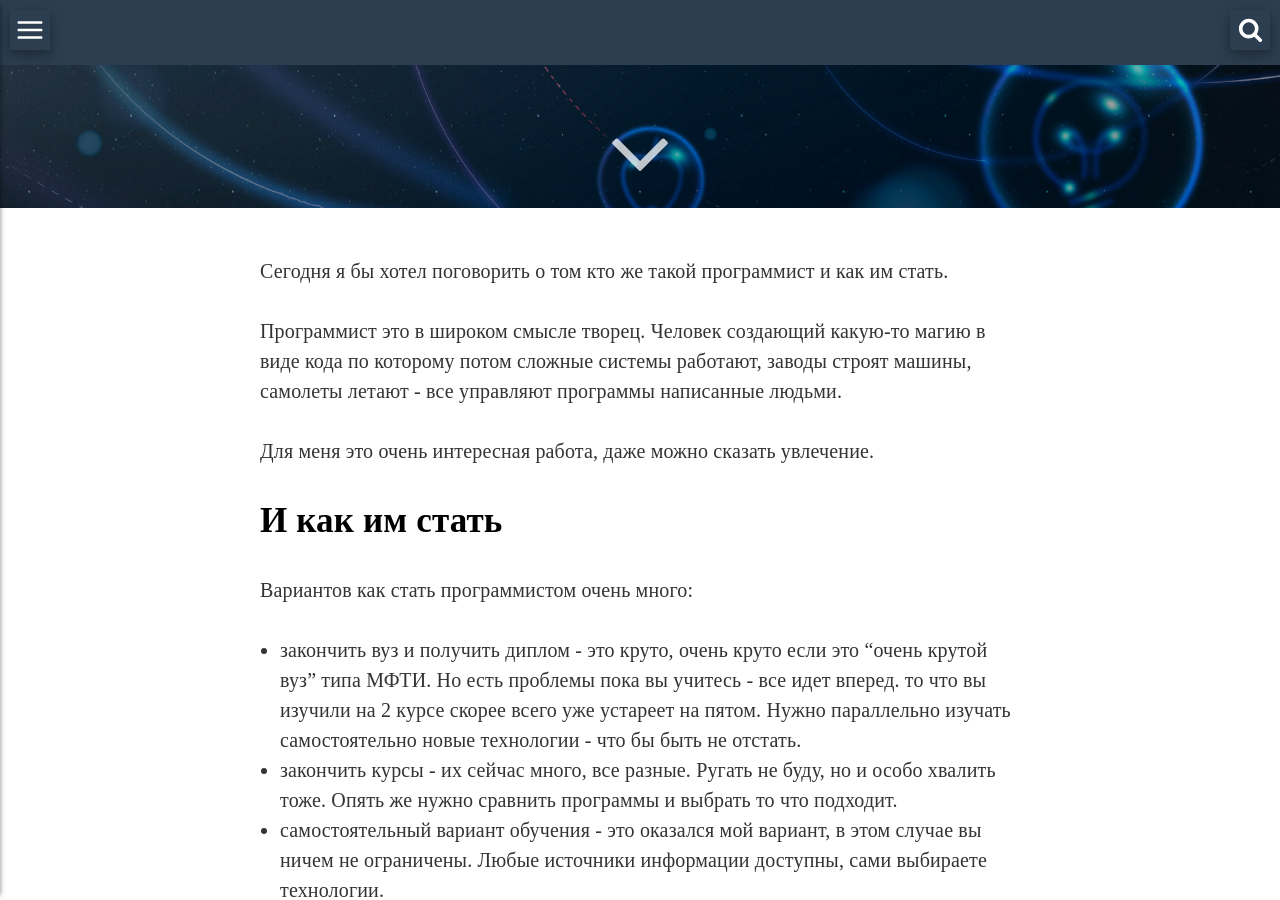
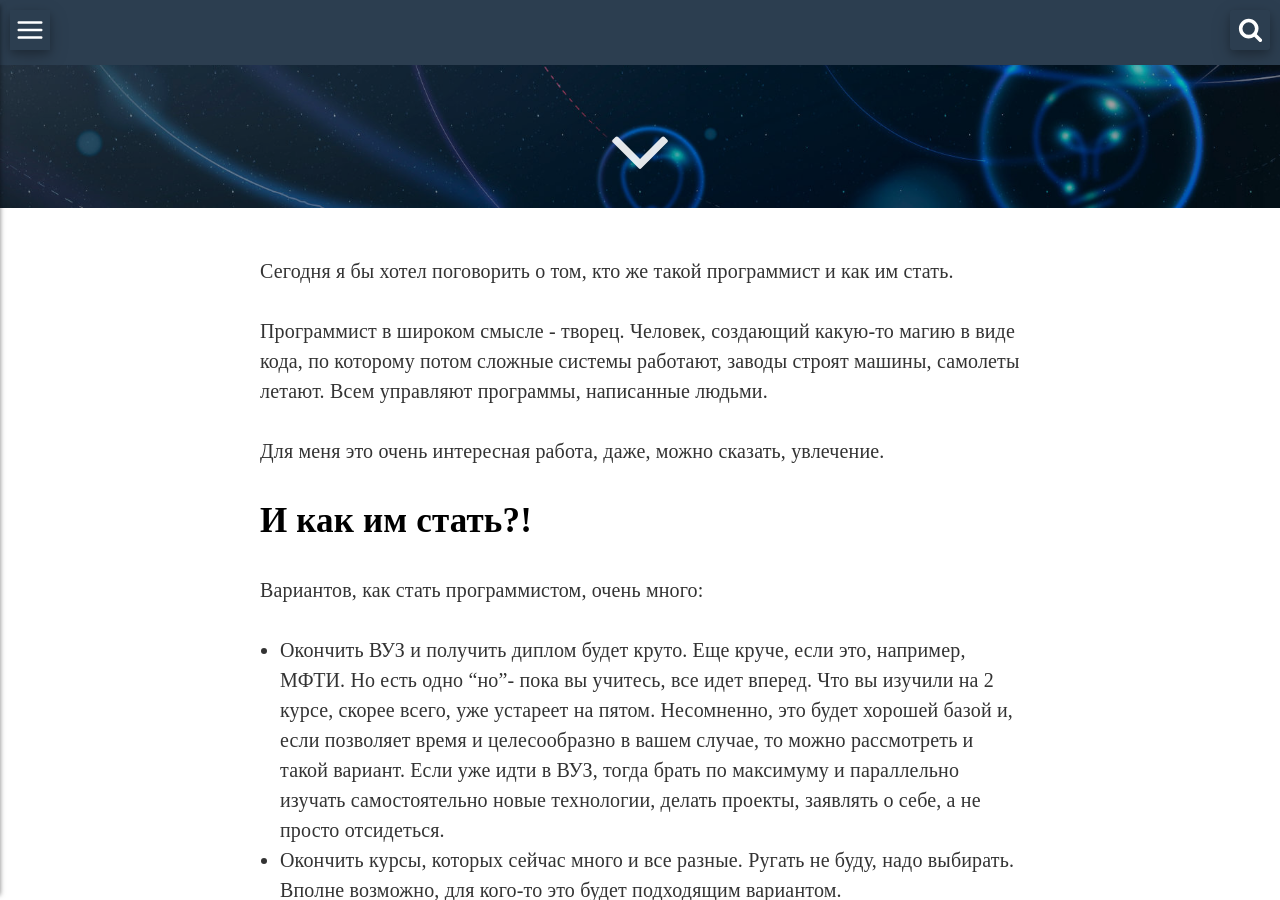
Before and after one commit to mukhinav/mukhinav.github.io, a Jekyll site: the page built from _posts/2023-07-07-tobe.md, in a window 1280 px wide and 900 px high, scrolled down 692 px. Built offline with Jekyll 4.4.1, drawn with Linux system fonts in a browser that asks for light colours; some of the changed text lies outside the part shown.

Commit message:
post fixed

```diff
--- a/_posts/2023-07-07-tobe.md
+++ b/_posts/2023-07-07-tobe.md
@@ -17,27 +17,28 @@ tags:
  - Курсы
 ---
 
-Сегодня я бы хотел поговорить о том кто же такой программист и как им стать.
+Сегодня я бы хотел поговорить о том, кто же такой программист и как им стать.
 
-Программист это в широком смысле творец. Человек создающий какую-то магию в виде кода по которому потом сложные системы работают, заводы строят машины, самолеты летают - все управляют программы написанные людьми.
+Программист в широком смысле - творец. Человек, создающий какую-то магию в виде кода, по которому потом сложные системы работают, заводы строят машины, самолеты летают. Всем управляют программы, написанные людьми.
 
-Для меня это очень интересная работа, даже можно сказать увлечение.
+Для меня это очень интересная работа, даже, можно сказать, увлечение.
 <!--more-->
 
-## И как им стать
+## И как им стать?!
 
-Вариантов как стать программистом очень много:
-- закончить вуз и получить диплом - это круто, очень круто если это "очень крутой вуз" типа МФТИ. Но есть проблемы пока вы учитесь - все идет вперед. то что вы изучили на 2 курсе скорее всего уже устареет на пятом. Нужно параллельно изучать самостоятельно новые технологии - что бы быть не отстать.
-- закончить курсы - их сейчас много, все разные. Ругать не буду, но и особо хвалить тоже. Опять же нужно сравнить программы и выбрать то что подходит.
-- самостоятельный вариант обучения - это оказался мой вариант, в этом случае вы ничем не ограничены. Любые источники информации доступны, сами выбираете технологии.
+Вариантов, как стать программистом, очень много:
+- Окончить ВУЗ и получить диплом будет круто. Еще круче, если это, например, МФТИ. Но есть одно "но"- пока вы учитесь, все идет вперед. Что вы изучили на 2 курсе, скорее всего, уже устареет на пятом. Несомненно, это будет хорошей базой и, если позволяет время и целесообразно в вашем случае, то можно рассмотреть и такой вариант. Если уже идти в ВУЗ, тогда брать по максимуму и параллельно изучать самостоятельно новые технологии, делать проекты, заявлять о себе, а не просто отсидеться.
+- Окончить курсы, которых сейчас много и все разные. Ругать не буду, надо выбирать. Вполне возможно, для кого-то это будет подходящим вариантом.
+- Самостоятельный вариант обучения. Это оказался мой вариант. В этом случае вы ничем не ограничены. Любые источники информации доступны, сами выбираете технологии, выстраиваете план обучения.
 
-Моя базовая специальность радиотехника, изучал микропроцессоры. Во время учебы много программировал, но это был Ассемблер и С. В то время было мало интересной работы в этом направлении. Я решил, что нужно что то современное - попробовал Java - понравилось, все оказалось понятным.
+Какой бы вариант вы не выбрали, надо понимать, что залогом успеха будут понятная траектория, регулярность, много практики=проектов, сторонний опыт.
 
-Я потратил примерно год параллельно с основной работой для изучения с нуля до хорошего уровня Java.
+Моя базовая специальность радиотехника, изучал микропроцессоры. Во время учебы много программировал, но это был Ассемблер и С. В то время было мало интересной работы в этом направлении. Я решил, что нужно что - то современное и попробовал Java. Мне понравилось, все оказалось понятным. Ушло около года регулярного изучения,чтобы с нуля дойти до хорошего уровня Java. И это параллельно с основной на тот момент работой.
 
 ## Самообучение или курсы
 
-Так что же выбрать - все индивидуально, а за выбором часто стоят сомнение и страх. И это вполне понятно. Какие же могут быть вопросы в начале или в процессе обучения:
+Что же выбрать?  Все индивидуально. Универсального решения быть не может. За выбором часто стоят сомнение и страх. И это вполне понятно.
+Какие же могут быть вопросы в начале или в процессе обучения:
 
 - как начать;
 - не получится, будет сложно;
@@ -55,22 +56,20 @@ tags:
 
 Чтобы не перегореть и дойти до первых результатов, как раз важно подойти к этому максимально грамотно и осознанно. Причем, это работает и на этапе реализации как специалиста, чтобы понимать, куда двигаться.
 
+В моем случае была смесь классического образования по радиоэлектронике и микропроцессорам и большого объема самообразования по JAVA. Мой бэкграунд позволил в свое время заявить о себе и попасть в IT компанию, дальше расти уже исключительно в этой области.
+У меня есть понимание, какой должен быть roadmap и как организовать работу.
+
 ## Как успеть за технологиями
 
-Чтобы было понимание, нужна практика. Для этого отлично подходит проект, т.е. любой законченный
-по функционалу код. Например, утилита, которая как-то преобразует файлы, сайт с резюме - это проекты.
-Можно придумать свой или взять идею уже существующего сервиса/приложения. Это может быть автоматизация рутинных дел для себя
-или отдела на работе. Вот уже опыт самостоятельной разработки и ощутимый результат. Если в итоге интерес не ушел, это хороший знак.
+Чтобы было понимание, нужна практика. Для этого отлично подходит проект, т.е. любой законченный по функционалу код. Например, утилита, которая как-то преобразует файлы, сайт с резюме - это проекты. Можно придумать свой или взять идею уже существующего сервиса/приложения. Это может быть автоматизация рутинных дел для себя или отдела на работе. Вот уже опыт самостоятельной разработки и ощутимый результат. Если в итоге интерес не ушел, это хороший знак.
 
 Реализация проекта осуществляется посредством технологий. Это инструменты, с помощью которых создаются системы.
-В мире IT все очень быстро меняется, поэтому не нужно пытаться изучить на будущее. Какие-то технологии становятся неинтересными (например, протокол Soap, системы main frame),
-появляются новые (нейронные сети, системы искусственного интеллекта, blockchain).
+В мире IT все очень быстро меняется, поэтому не нужно пытаться изучить на будущее. Какие-то технологии становятся неинтересными (например, протокол Soap, системы main frame), появляются новые (нейронные сети, системы искусственного интеллекта, blockchain).
 
 Возникает вопрос, какие технологии изучать?
 Нужно выстроить какой-то базовый уровень знаний. Например, хотите стать java-программистом. Считаем, что уже есть понимание, как устроен ПК,
 сами можете поставить ОС и настроить необходимое ПО.
-Если учесть, что сейчас большая часть разработки это клиент - серверные приложения, где клиент - это браузер пользователя, а сервер - это и есть код,
-то можно выделить базовые, необходимые технологии:
+Если учесть, что сейчас большая часть разработки это клиент - серверные приложения, где клиент - это браузер пользователя, а сервер - это и есть код, то можно выделить базовые, необходимые технологии:
 
 - Java core - это основы языка, языковые конструкции, типы данных и их устройство, управление исполнением программы, базовые функции ввода / вывода и т.д.
 - Системы сборки и управления  проектом - maven для начала, потом gradle.
```
Also changed, not shown: other parts of _posts/2023-07-07-tobe.md (+5 -4 lines), _posts/2023-07-09-read.md (+17 -13 lines).
